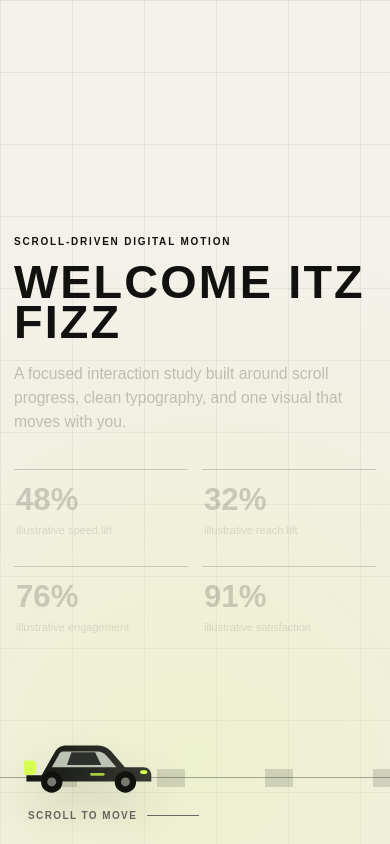
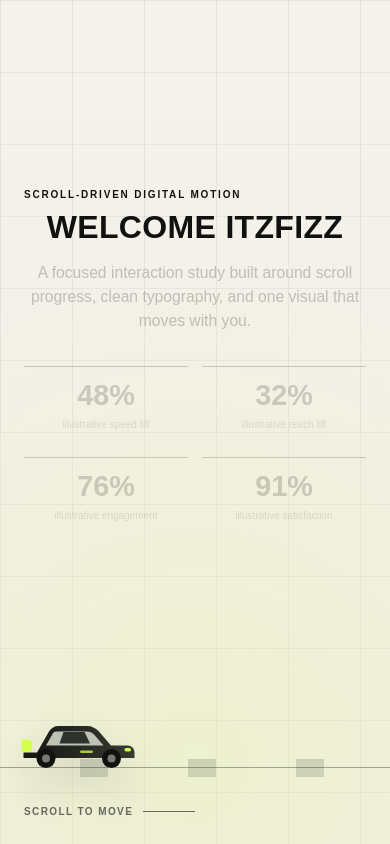
Before and after one commit to shivam22-source/Itzfizz-Motion, a React (Vite) app: page / in a window 390 px wide. Shown: the top 844 px of the page. Built offline with nearby package versions, Linux system fonts and the light colour scheme.

Commit message:
fix: repair sticky stage and hero alignment

```diff
--- a/src/index.css
+++ b/src/index.css
@@ -21,7 +21,6 @@ body {
   color: var(--ink);
   font-family: Arial, Helvetica, sans-serif;
   text-rendering: optimizeLegibility;
-  overflow-x: hidden;
 }
 
 ::selection {
@@ -30,15 +29,15 @@ body {
 }
 
 .page-shell {
-  width: min(1180px, calc(100% - 40px));
+  width: min(1200px, 100%);
   margin-inline: auto;
+  padding-inline: clamp(1.5rem, 5vw, 4rem);
 }
 
 .hero {
   position: relative;
   min-height: 300vh;
-  overflow-x: hidden;
-  overflow-y: visible;
+  overflow: clip;
   background:
     radial-gradient(circle at 50% 30%, rgba(212, 255, 79, 0.16), transparent 28%),
     linear-gradient(180deg, #f5f2eb 0%, #eae6dc 100%);
@@ -53,6 +52,7 @@ body {
     linear-gradient(to bottom, var(--line) 1px, transparent 1px);
   background-size: 72px 72px;
   mask-image: linear-gradient(to bottom, black 0%, transparent 82%);
+  pointer-events: none;
 }
 
 .hero-sticky {
@@ -62,21 +62,30 @@ body {
   min-height: 640px;
   display: flex;
   align-items: center;
-  overflow: hidden;
+  overflow: clip;
 }
 
 .hero-content {
   position: relative;
   z-index: 2;
-  width: 100%;
-  padding-top: 7vh;
+  min-height: 100vh;
+  display: flex;
+  flex-direction: column;
+  justify-content: center;
+  padding-top: 4vh;
+  padding-bottom: 18vh;
 }
 
 .hero-copy {
   width: 100%;
+  display: flex;
+  flex-direction: column;
+  align-items: center;
+  text-align: center;
 }
 
 .hero-kicker {
+  align-self: flex-start;
   margin: 0 0 18px;
   font-size: 12px;
   font-weight: 700;
@@ -85,10 +94,9 @@ body {
 }
 
 .hero-title {
-  width: 100vw;
-  margin: 0 0 24px;
-  margin-left: calc((1180px - 100vw) / 2);
-  font-size: clamp(3rem, 8vw, 9rem);
+  width: 100%;
+  margin: 0;
+  font-size: clamp(2.5rem, 9vw, 9rem);
   line-height: 0.84;
   font-weight: 800;
   letter-spacing: 0.06em;
@@ -104,8 +112,8 @@ body {
 }
 
 .hero-note {
-  max-width: 430px;
-  margin: 0;
+  max-width: 520px;
+  margin: 26px auto 0;
   color: #5f5f59;
   font-size: clamp(1rem, 1.5vw, 1.2rem);
   line-height: 1.55;
@@ -118,7 +126,7 @@ body {
   grid-template-columns: repeat(4, minmax(0, 1fr));
   gap: 18px;
   width: min(100%, 1080px);
-  margin-top: 48px;
+  margin-top: 42px;
 }
 
 .stat {
@@ -145,26 +153,27 @@ body {
 
 .motion-track {
   position: absolute;
-  inset-inline: 0;
-  bottom: 6vh;
-  height: 120px;
+  left: 0;
+  right: 0;
+  bottom: 12vh;
+  height: 92px;
   pointer-events: none;
 }
 
 .track-line {
   position: absolute;
-  left: -8vw;
-  right: -8vw;
-  bottom: 25px;
+  left: 0;
+  right: 0;
+  bottom: 0;
   height: 1px;
   background: rgba(17, 18, 15, 0.34);
 }
 
 .track-dash {
   position: absolute;
-  left: -8vw;
-  right: -8vw;
-  bottom: 16px;
+  left: 0;
+  right: 0;
+  bottom: -9px;
   height: 18px;
   background: repeating-linear-gradient(
     to right,
@@ -176,7 +185,7 @@ body {
 .car {
   position: absolute;
   left: 0;
-  bottom: 3px;
+  bottom: 0;
   width: clamp(150px, 22vw, 250px);
   filter: drop-shadow(0 20px 20px rgba(17, 18, 15, 0.12));
   will-change: transform;
@@ -186,7 +195,7 @@ body {
 .scroll-cue {
   position: absolute;
   right: 0;
-  bottom: 3.5vh;
+  bottom: 4vh;
   display: flex;
   align-items: center;
   gap: 10px;
@@ -242,54 +251,37 @@ body {
   line-height: 1.6;
 }
 
-@media (max-width: 1230px) {
-  .hero-title {
-    margin-left: calc((100vw - 1180px) / -2);
-  }
-}
-
 @media (max-width: 800px) {
-  .page-shell {
-    width: min(100% - 28px, 1180px);
-  }
-
-  .hero {
-    min-height: 300vh;
-  }
-
   .hero-sticky {
     min-height: 560px;
   }
 
   .hero-content {
-    padding-top: 5vh;
+    padding-top: 3vh;
+    padding-bottom: 17vh;
   }
 
   .hero-kicker {
-    margin-bottom: 14px;
+    margin-bottom: 12px;
     font-size: 10px;
   }
 
   .hero-title {
-    width: 100%;
-    margin-left: 0;
-    margin-bottom: 20px;
-    font-size: clamp(2.5rem, 12vw, 5.7rem);
-    letter-spacing: 0.045em;
-    text-align: left;
-    white-space: normal;
+    font-size: clamp(2rem, 8.2vw, 5.7rem);
+    letter-spacing: 0.025em;
   }
 
   .hero-note {
     max-width: 390px;
+    margin-top: 20px;
     font-size: 0.98rem;
   }
 
   .stats {
     grid-template-columns: repeat(2, minmax(0, 1fr));
-    gap: 12px 14px;
+    gap: 12px 18px;
     width: 100%;
-    margin-top: 34px;
+    margin-top: 32px;
   }
 
   .stat {
@@ -306,26 +298,48 @@ body {
   }
 
   .motion-track {
-    bottom: 5vh;
-    height: 100px;
-  }
-
-  .track-line {
-    bottom: 24px;
-  }
-
-  .track-dash {
-    bottom: 15px;
+    bottom: 10vh;
+    height: 82px;
   }
 
   .car {
-    bottom: 9px;
     width: 180px;
   }
 
   .scroll-cue {
-    bottom: 2.5vh;
+    bottom: 3vh;
     font-size: 10px;
+  }
+}
+
+@media (max-width: 520px) {
+  .page-shell {
+    padding-inline: 1.5rem;
+  }
+
+  .hero-title {
+    font-size: clamp(2rem, 8vw, 3.4rem);
+    letter-spacing: 0.01em;
+  }
+
+  .stats {
+    gap: 10px 14px;
+  }
+
+  .stat-value {
+    font-size: 1.8rem;
+  }
+
+  .stat-label {
+    font-size: 10px;
+  }
+
+  .motion-track {
+    bottom: 9vh;
+  }
+
+  .car {
+    width: 160px;
   }
 }
 
```
